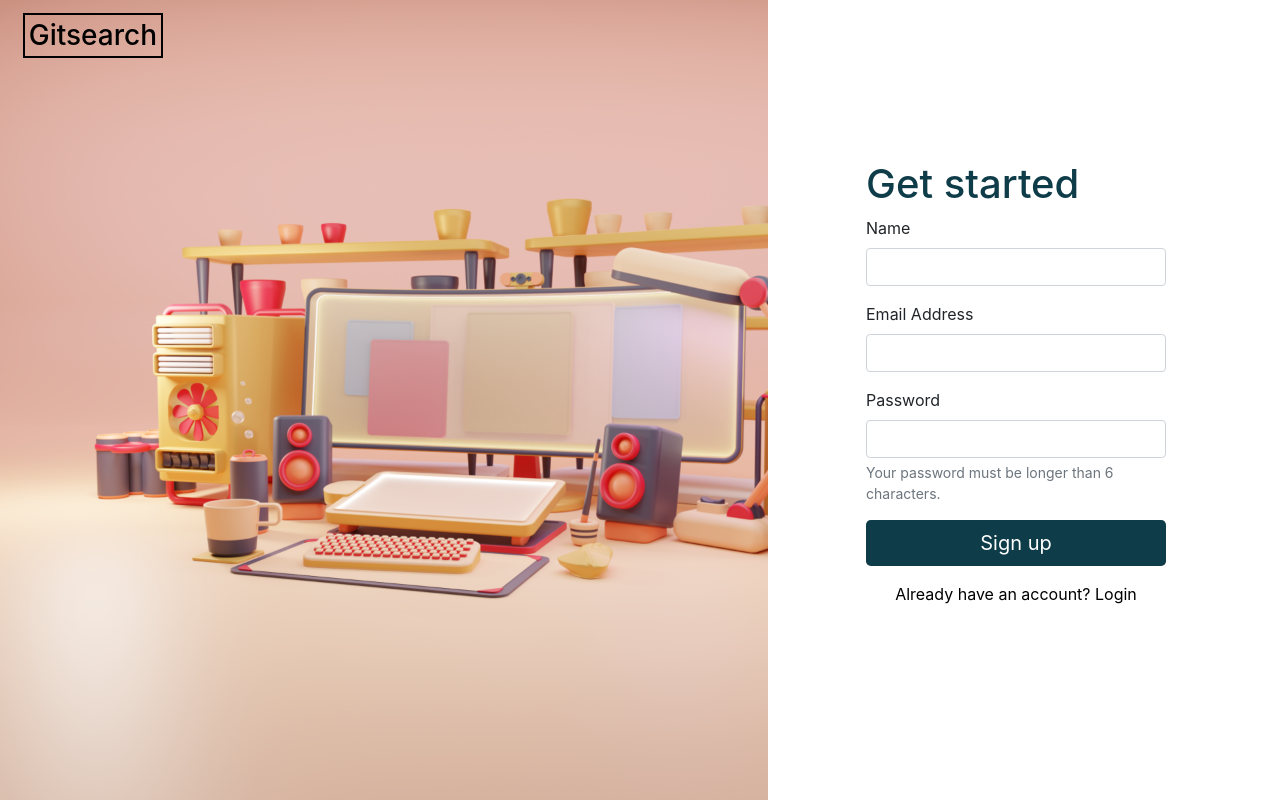
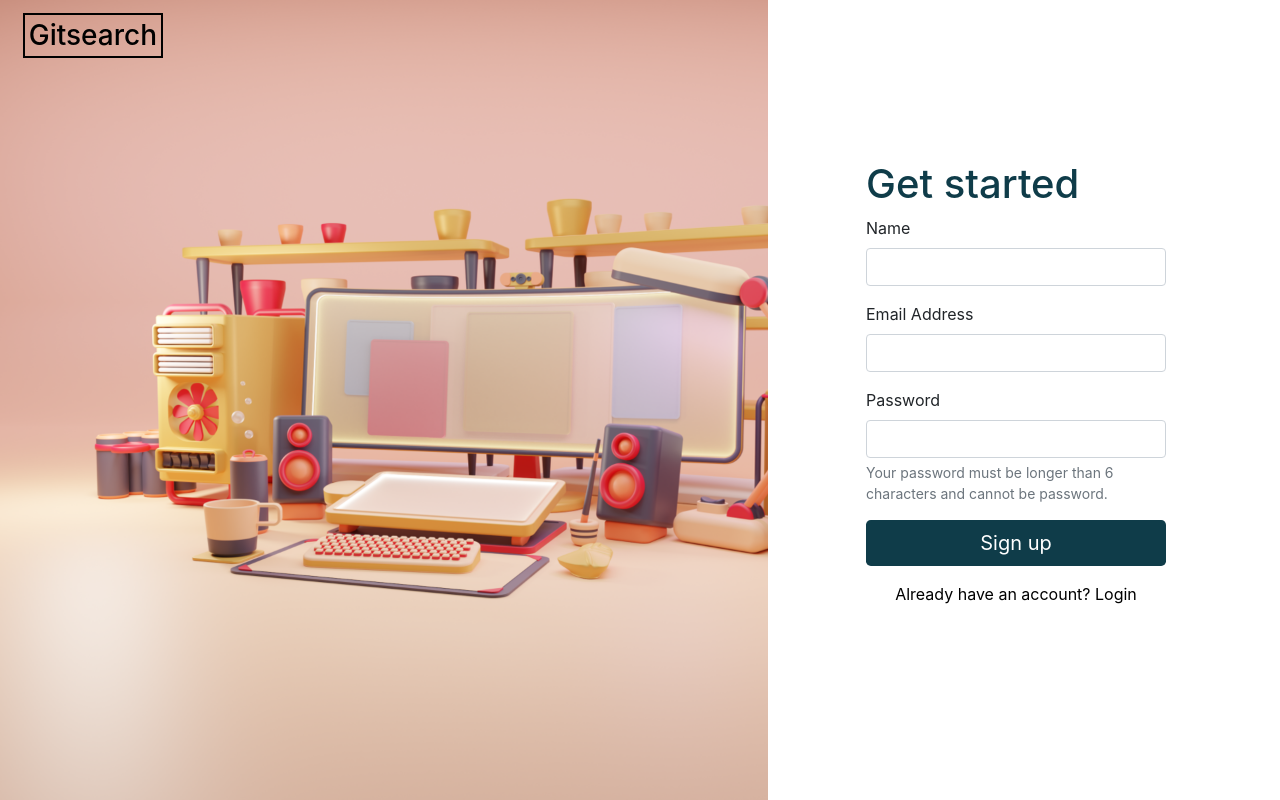
Before and after one commit to JadivaM/Gitsearch, a React (Create React App) app in the folder client/: page /signup in a window 1280 px wide. Built offline with nearby package versions, Linux system fonts and the light colour scheme.

Commit message:
add caption for user password !password

```diff
--- a/client/src/pages/SignUpPage.jsx
+++ b/client/src/pages/SignUpPage.jsx
@@ -6,8 +6,8 @@ import { AppContext } from '../context/AppContext';
 import axios from 'axios';
 
 const SignUp = ({ history }) => {
+  const [formData, setFormData] = useState(null);
   const { setCurrentUser } = useContext(AppContext);
-  const [formData, setFormData] = useState(null);
 
   const handleChange = (e) => {
     setFormData({ ...formData, [e.target.name]: e.target.value });
@@ -17,11 +17,11 @@ const SignUp = ({ history }) => {
     e.preventDefault();
     try {
       const response = await axios.post('/signup', formData);
-      sessionStorage.setItem('user', response.data);
       setCurrentUser(response.data);
+      // sessionStorage.setItem('user', response.data);
       history.push('/login');
     } catch (error) {
-      console.log('Signup error:', error.toString());
+      console.log('SignUp Error: ', error);
     }
   };
   return (
@@ -44,7 +44,6 @@ const SignUp = ({ history }) => {
                 </Form.Label>
                 <Form.Control
                   style={{ boxShadow: 'none' }}
-                  id="name"
                   type="text"
                   name="name"
                   onChange={handleChange}
@@ -56,7 +55,6 @@ const SignUp = ({ history }) => {
                 </Form.Label>
                 <Form.Control
                   style={{ boxShadow: 'none' }}
-                  id="form-input"
                   type="email"
                   name="email"
                   onChange={handleChange}
@@ -68,13 +66,13 @@ const SignUp = ({ history }) => {
                 </Form.Label>
                 <Form.Control
                   style={{ boxShadow: 'none' }}
-                  id="login-form-input"
                   type="password"
                   name="password"
                   onChange={handleChange}
                 />
                 <small id="passwordHelpBlock" class="form-text text-muted">
-                  Your password must be longer than 6 characters.
+                  Your password must be longer than 6 characters and cannot be
+                  password.
                 </small>
               </Form.Group>
               <Form.Group className="d-flex justify-content-center">
```
